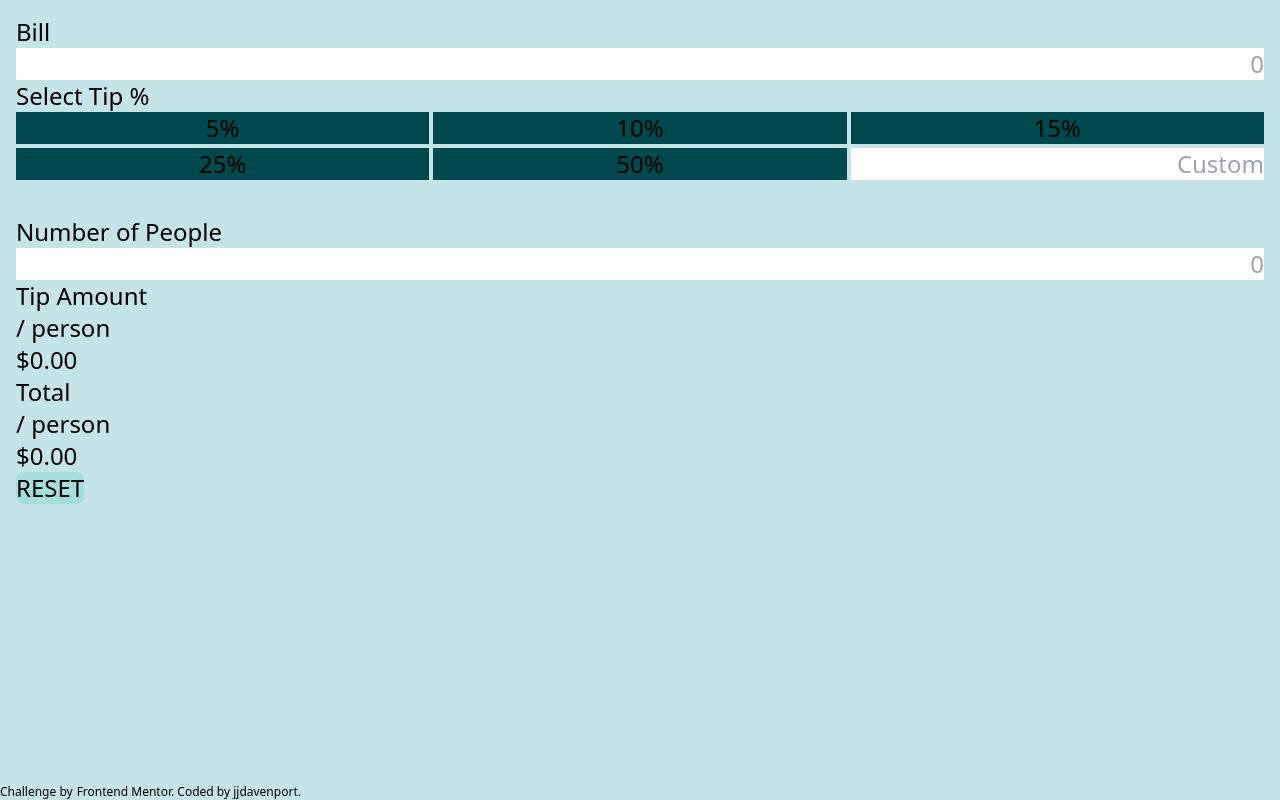
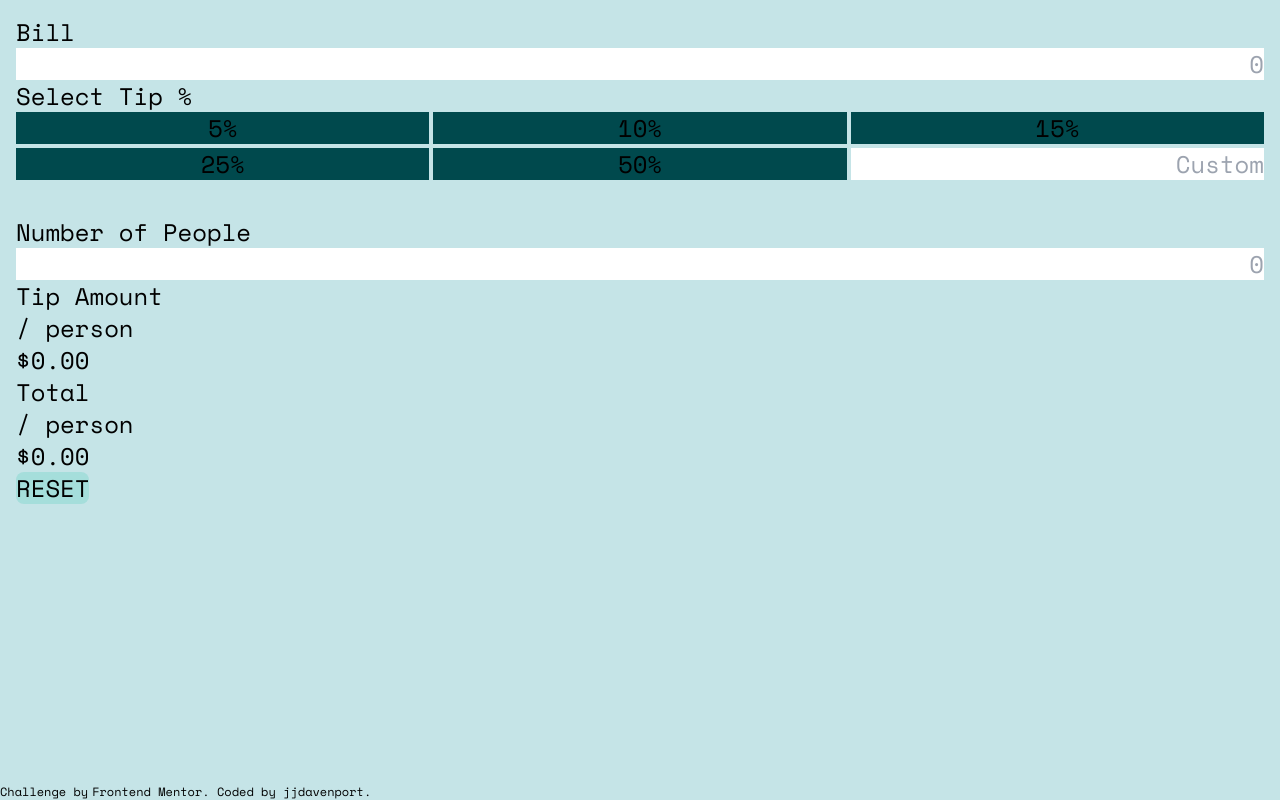
Before and after one commit to jjdavenport/tip-calculator-app-main, a React (Vite) app: page / in a window 1280 px wide. Built offline with nearby package versions, Linux system fonts and the light colour scheme.

Commit message:
fix: reset clears error

```diff
--- a/src/App.jsx
+++ b/src/App.jsx
@@ -18,6 +18,7 @@
     setNumberInput("");
     setSelectInput("");
     setCustomInput("");
+    setError("");
   };
 
   const check = () => {
@@ -54,7 +55,7 @@
 
   return (
     <>
-      <div className="bg-lightGrayishCyan flex h-full min-h-screen flex-col justify-between">
+      <div className="bg-lightGrayishCyan font-custom flex h-full min-h-screen flex-col justify-between">
         <main className="flex flex-1 flex-col p-4 text-2xl">
           <Bill billInput={billInput} setBillInput={setBillInput} />
           <Select
--- a/src/components/number.jsx
+++ b/src/components/number.jsx
@@ -5,8 +5,10 @@
   return (
     <>
       <label className="flex flex-col">
-        <span>Number of People</span>
-        {error && <span>{error}</span>}
+        <div className="flex justify-between">
+          <span>Number of People</span>
+          {error && <span>{error}</span>}
+        </div>
         <input
           onBlur={onBlur}
           value={numberInput}
```
